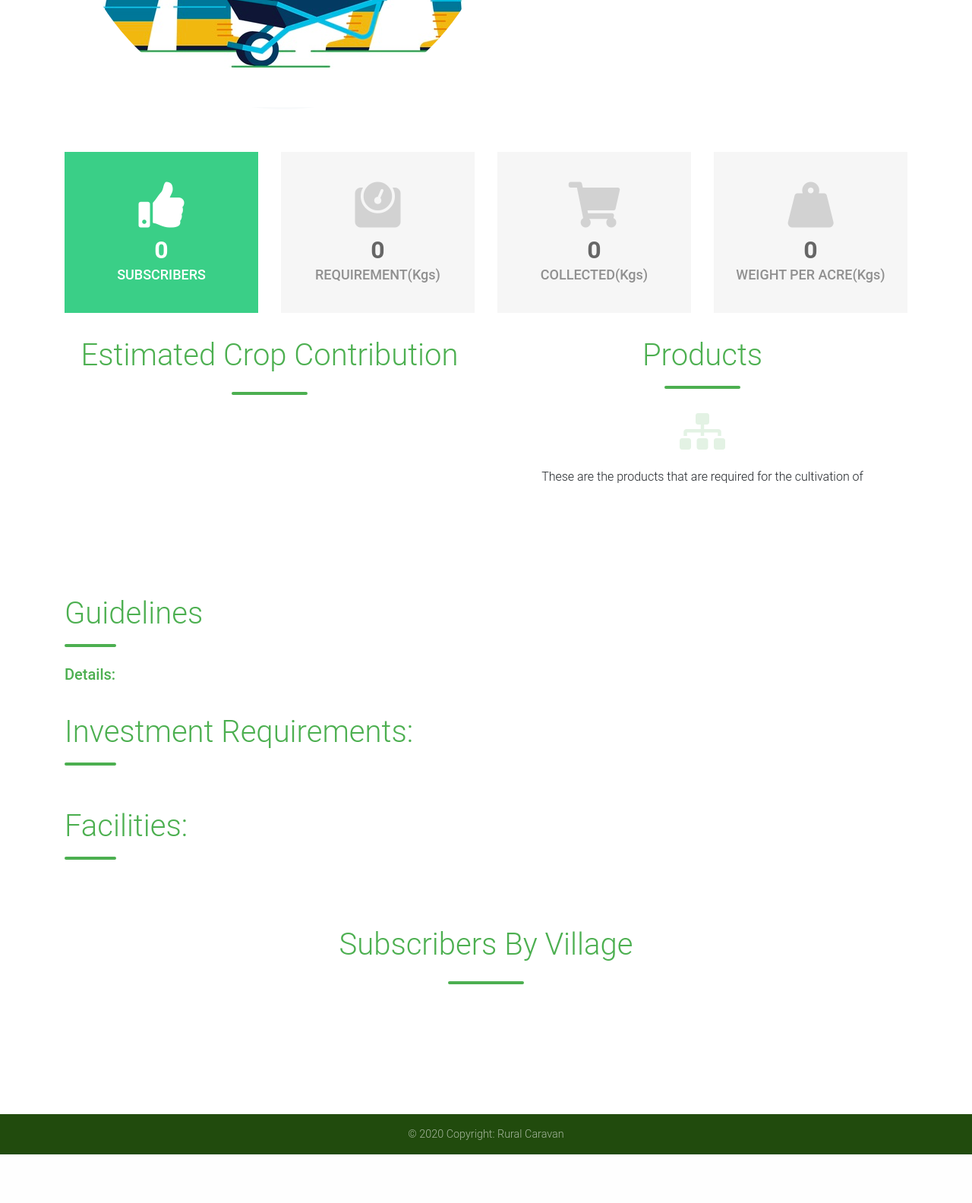
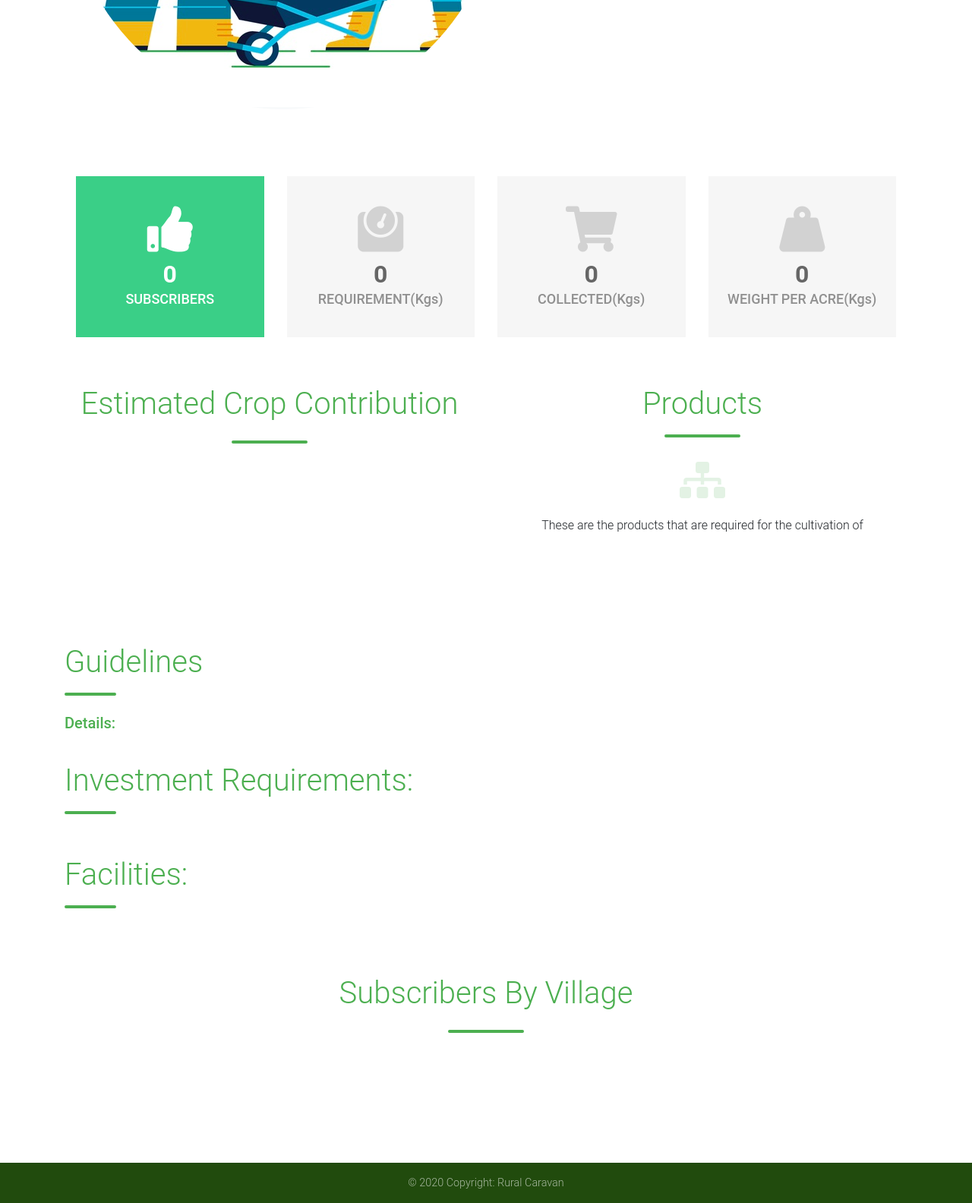
Before and after one commit to disconnect101/FPO_portal, a Django app: template RuralCaravan/fpo/templates/fpo/plan_detail.html in a window 1280 px wide. Shown: the part 702-2286 px from the top of the page at 76% size. Before the commit the page ends 2222 px from the top, so only its background shows below. Run offline with Django 3.2, Linux system fonts and the light colour scheme; the template is opened without the code that fills it, so the values that code supplies are empty; some libraries are stand-ins or nearby versions.

Commit message:
Small Changes to Views

```diff
--- a/RuralCaravan/fpo/templates/fpo/plan_detail.html
+++ b/RuralCaravan/fpo/templates/fpo/plan_detail.html
@@ -267,7 +267,7 @@
       <!--Grid row-->
 
 
-         <div class="row" style="margin-top:2rem;">
+         <div class="row" style="margin: 4rem auto;">
         <div class="four col-md-3">
             <div class="counter-box colored"> <i class="fas fa-thumbs-up"></i> <span class="counter">{{plans.subscribers}}</span>
                 <p>SUBSCRIBERS</p>
@@ -291,7 +291,7 @@
     </div>
 
 
-      <div class="row" style="margin-top:2rem;">
+      <div class="row" style="margin-top: 4rem;">
         <div class="col-md-6">
           <h1 style="text-align: center;" class="green-text mb-4">Estimated Crop Contribution</h1>
           <hr class="mb-4" style="width: 6rem; border: 2px solid #4caf50; border-radius: 20rem;">
```
